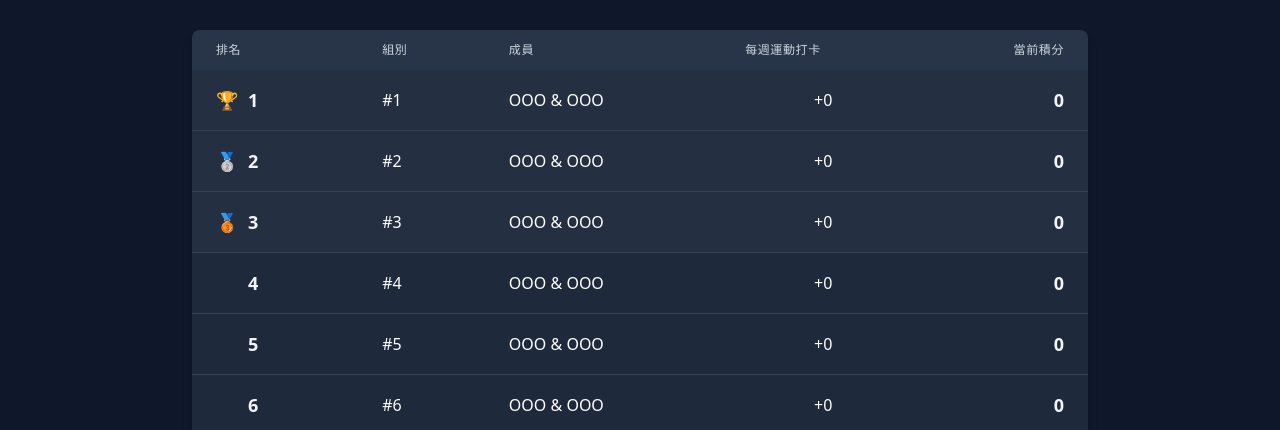
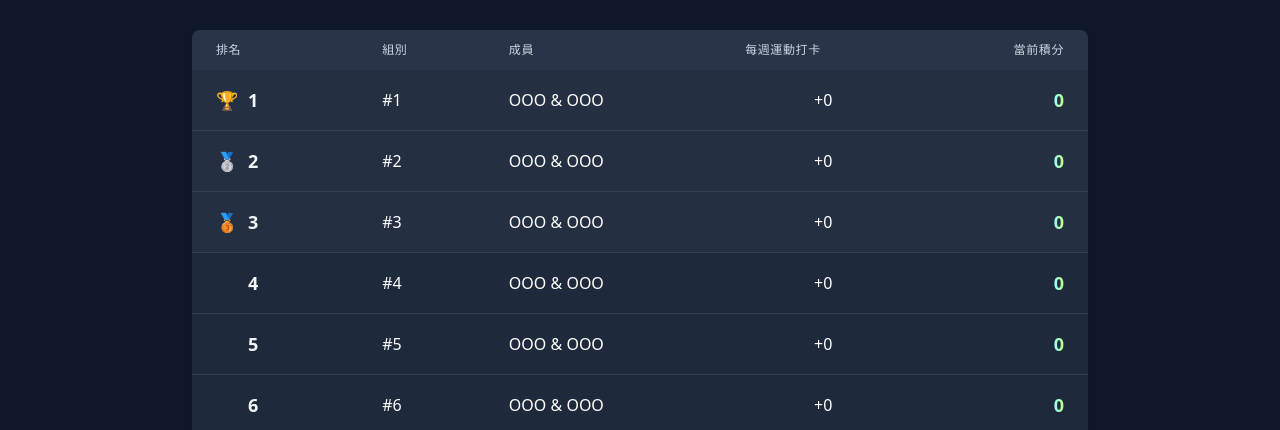
Before and after one commit to LouieWeng/cmoney-fitness-challenge, a React (Vite) app: page /#/ranking in a window 1280 px wide. Shown: the part 370-800 px from the top of the page. Built offline with nearby package versions, Linux system fonts and the light colour scheme.

Commit message:
Update RankingPage.tsx

```diff
--- a/pages/RankingPage.tsx
+++ b/pages/RankingPage.tsx
@@ -95,8 +95,10 @@ const RankingPage: React.FC = () => {
                     <td className="px-6 py-4 whitespace-nowrap text-white text-center">
                       +{team.exercise || 0}
                     </td>
-                    <td className="px-6 py-4 whitespace-nowrap font-bold text-right font-bold gradientText text-lg">
-                      {team.points}
+                    <td className="px-6 py-4 whitespace-nowrap font-bold text-right font-bold text-lg">
+                      <span className={gradientText}>
+                        {team.points}
+                      </span>
                     </td>
                   </tr>
                 ))}
```
